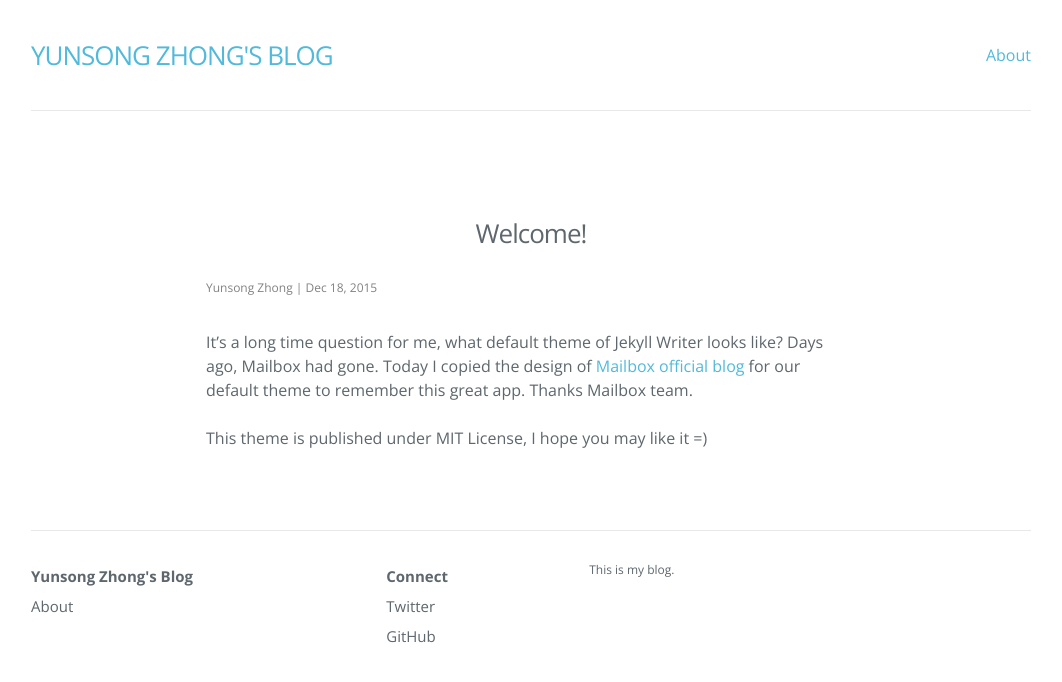
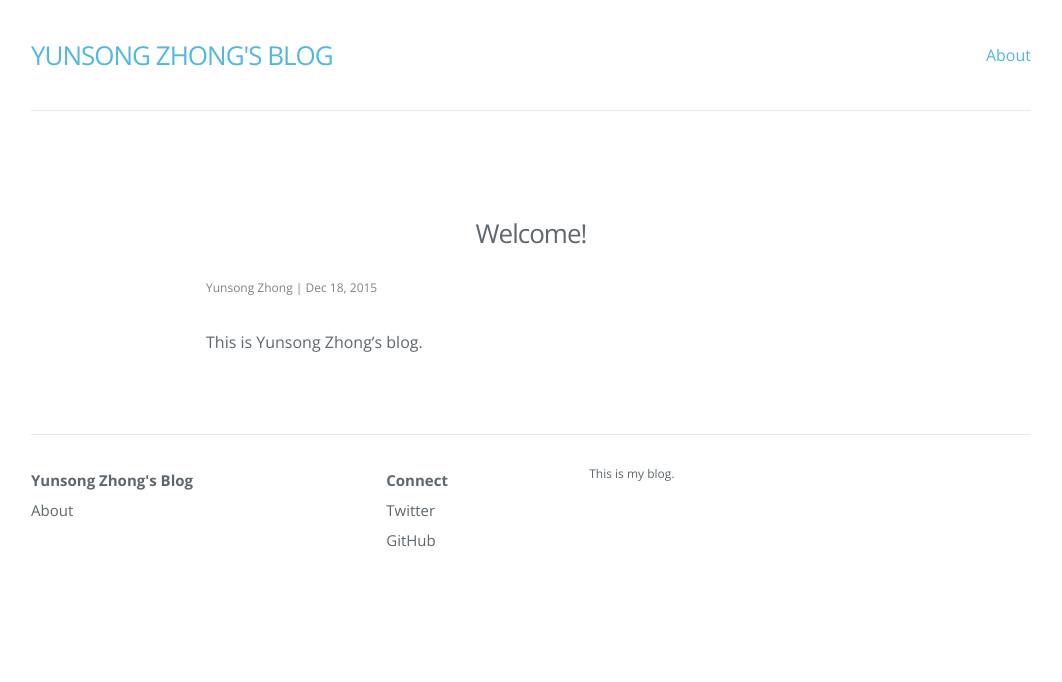
Before and after one commit to yszhong/yszhong.github.io, a Jekyll site: the page built from _posts/2015-12-18-welcome-to-jekyll.md, in a window 1280 px wide. Shown: the top 682 px of the page, without its empty margins (109-1171 px from the left). Built offline with Jekyll 4.4.1, drawn with Linux system fonts in a browser that asks for light colours; nearby versions of some CDN libraries.

Commit message:
Update 2015-12-18-welcome-to-jekyll.md

```diff
--- a/_posts/2015-12-18-welcome-to-jekyll.md
+++ b/_posts/2015-12-18-welcome-to-jekyll.md
@@ -5,6 +5,4 @@ date: '2015-12-18 21:45:10 +0800'
 tags: 'Mailbox, Theme'
 categories: 'Theme, Jekyll Writer'
 ---
-It's a long time question for me, what default theme of Jekyll Writer looks like? Days ago, Mailbox had gone. Today I copied the design of [Mailbox official blog](https://blogs.dropbox.com/mailbox/) for our default theme to remember this great app. Thanks Mailbox team.
-
-This theme is published under MIT License, I hope you may like it =)
+This is Yunsong Zhong's blog.
```
